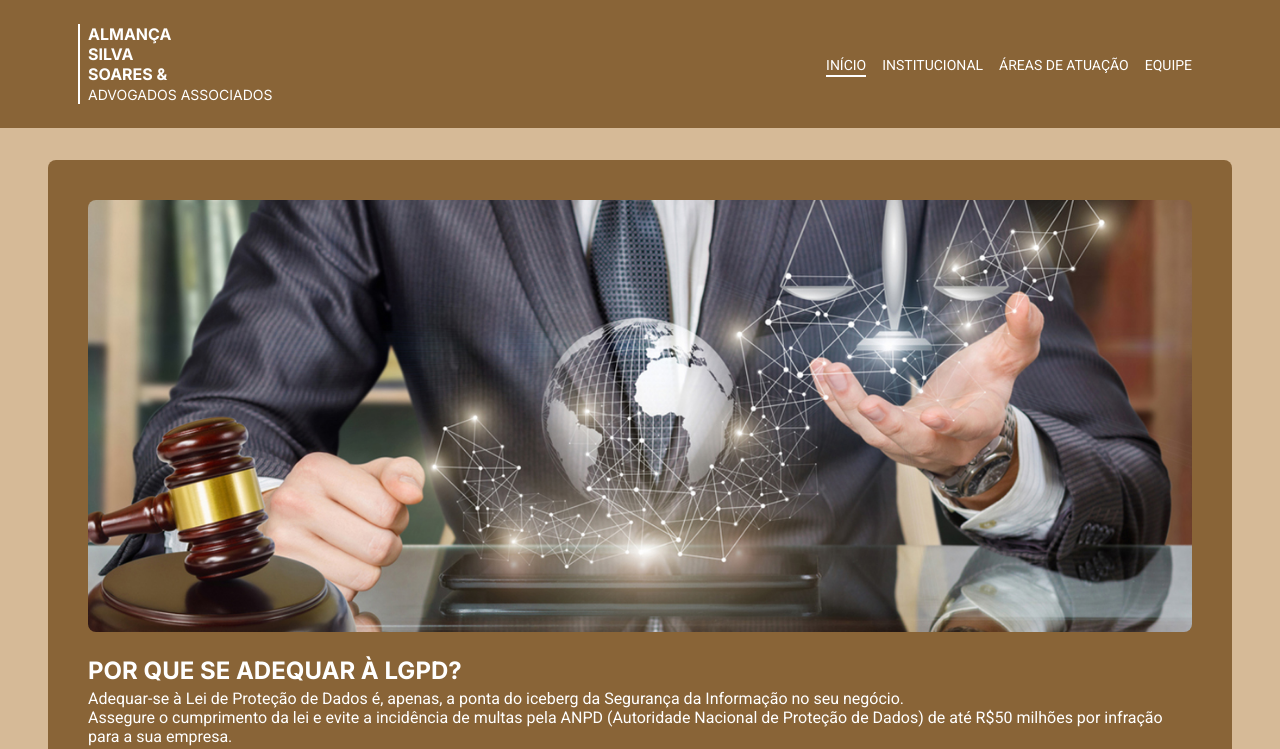
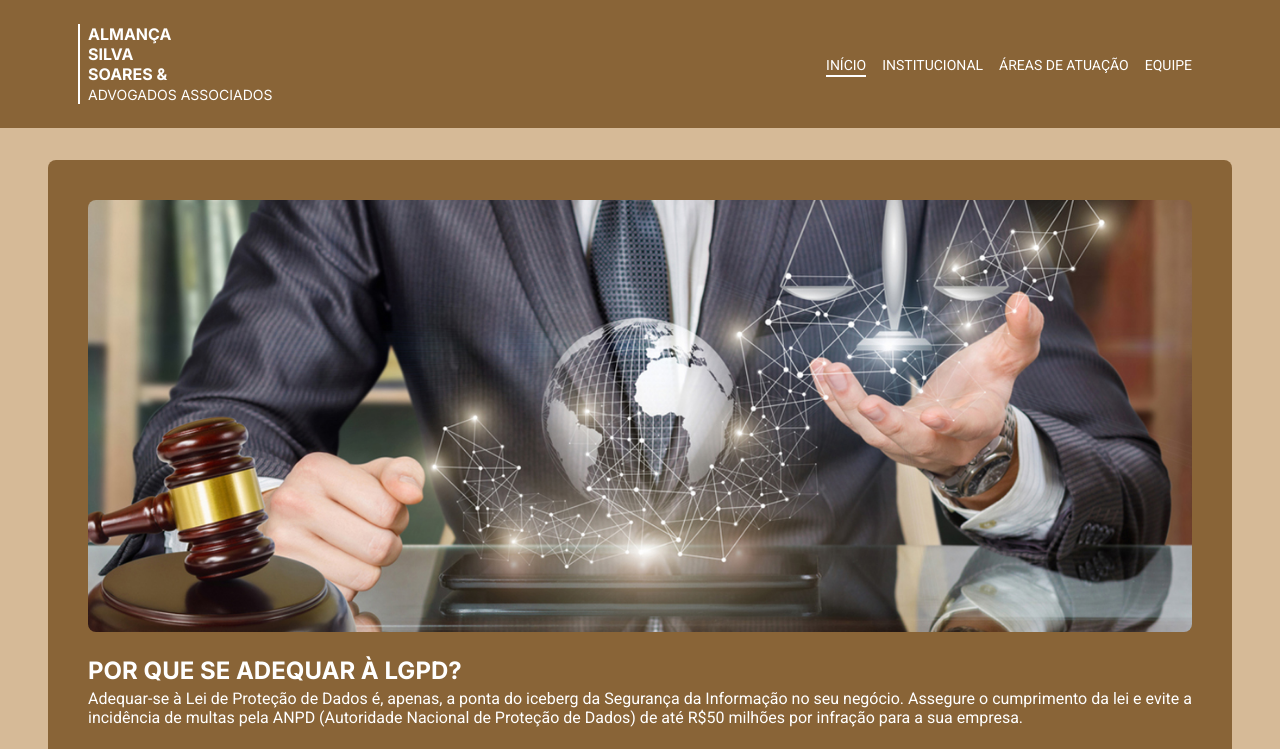
Before and after one commit to murilothom/caetano-trab, a React (Vite) app: page / in a window 1280 px wide. Shown: the top 749 px of the page. Built offline with nearby package versions, Linux system fonts and the light colour scheme.

Commit message:
fix: text justify

```diff
--- a/src/pages/Home/index.tsx
+++ b/src/pages/Home/index.tsx
@@ -14,11 +14,10 @@ export function Home() {
           <h1>Por que se adequar à LGPD?</h1>
           <p>
             Adequar-se à Lei de Proteção de Dados é, apenas, a ponta do iceberg
-            da Segurança da Informação no seu negócio.
-            <br />
-            Assegure o cumprimento da lei e evite a incidência de multas pela
-            ANPD (Autoridade Nacional de Proteção de Dados) de até R$50 milhões
-            por infração para a sua empresa.
+            da Segurança da Informação no seu negócio. Assegure o cumprimento da
+            lei e evite a incidência de multas pela ANPD (Autoridade Nacional de
+            Proteção de Dados) de até R$50 milhões por infração para a sua
+            empresa.
           </p>
         </div>
 
--- a/src/pages/Home/styles.ts
+++ b/src/pages/Home/styles.ts
@@ -18,7 +18,7 @@ export const HomeDetails = styled.div`
   flex-direction: column;
   justify-content: center;
   align-items: flex-start;
-  text-align: start;
+  text-align: justify;
 
   & > div {
     margin-top: 1rem;
--- a/src/pages/Institutional/styles.ts
+++ b/src/pages/Institutional/styles.ts
@@ -45,6 +45,7 @@ export const AboutUs = styled.div`
     p {
       width: 50%;
       letter-spacing: 0.25px;
+      text-align: justify;
     }
   }
 `;
```
